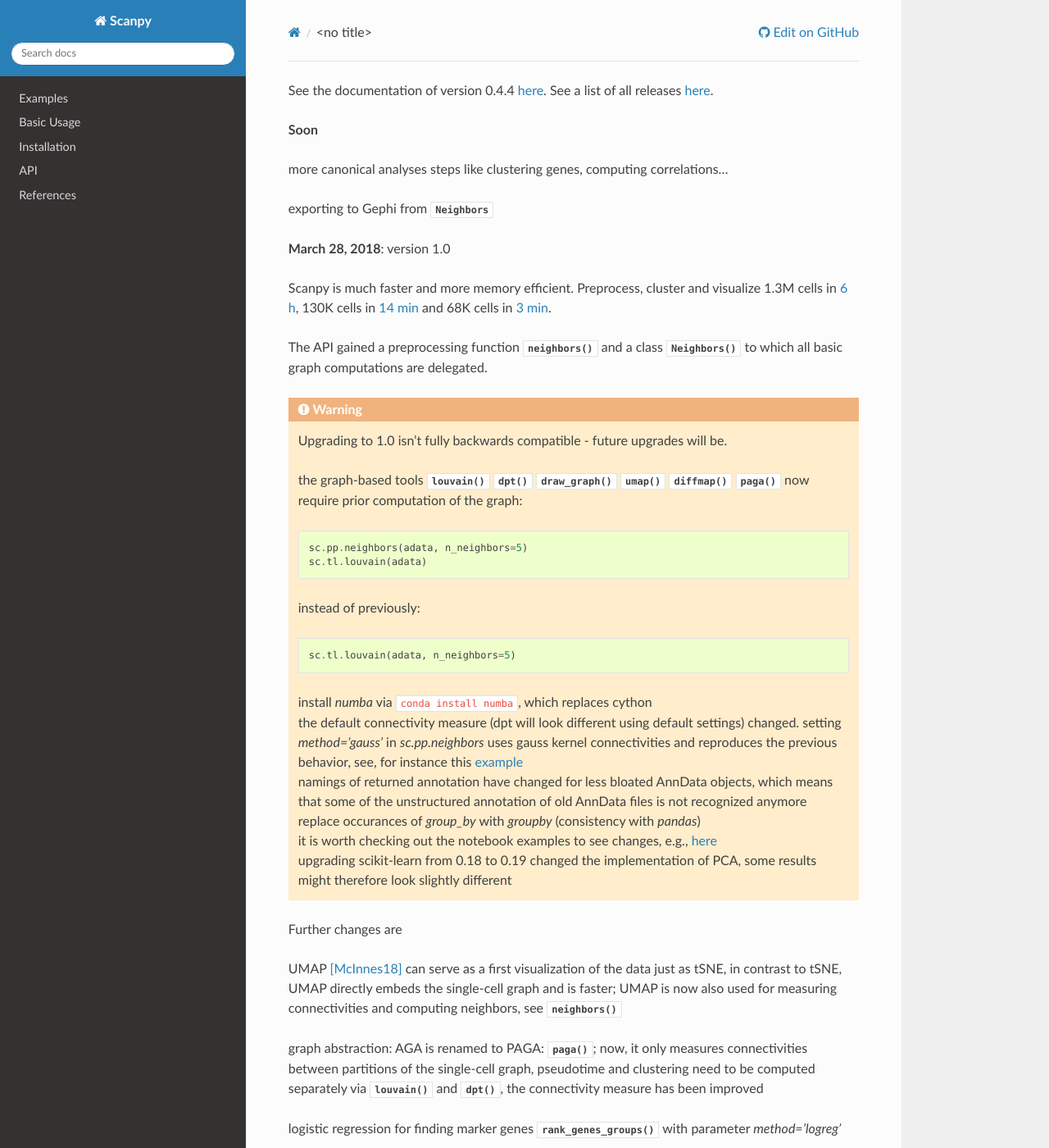
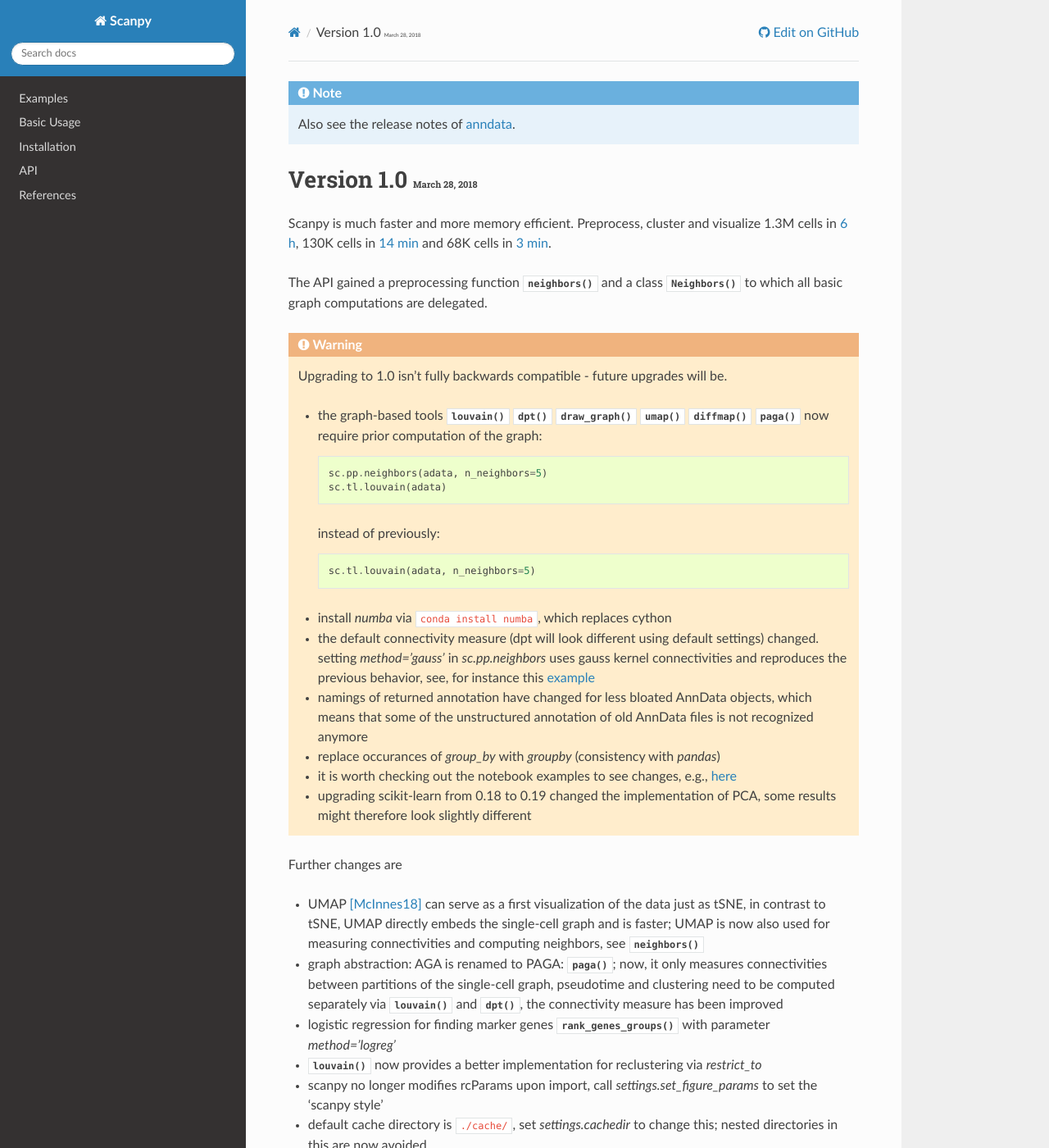
Before and after one commit to scverse/scanpy, a Sphinx documentation site: the page built from docs/release_notes.rst, in a window 1280 px wide and 1400 px high. Shown: the whole window at 82% size. Built offline with Sphinx 7.4.7 and the Read the Docs theme 2.0.0, drawn with Linux system fonts in a browser that asks for light colours; the version number could not be read and is left out; some of the changed text lies outside the part shown.

Commit message:
updated style of release notes

```diff
--- /dev/null
+++ b/docs/_static/css/custom.css
@@ -0,0 +1,3 @@
+.small {
+    font-size:40%;
+}
--- a/docs/conf.py
+++ b/docs/conf.py
@@ -89,6 +89,10 @@
     conf_py_path='/docs/',    # Path in the checkout to the docs root
 )
 html_static_path = ['_static']
+
+
+def setup(app):
+    app.add_stylesheet('css/custom.css')
 
 
 # -- Options for other output formats ------------------------------------------
--- a/docs/index.rst
+++ b/docs/index.rst
@@ -1,5 +1,5 @@
 .. include:: ../README.rst
-   :end-line: 24
+   :end-line: 26
 
 Report issues and see the code on `GitHub <https://github.com/theislab/scanpy>`_.
 If Scanpy is useful for your research, consider citing `Genome Biology (2018) <https://doi.org/10.1186/s13059-017-1382-0>`_.
--- a/docs/release_notes.rst
+++ b/docs/release_notes.rst
@@ -1,14 +1,12 @@
-See the documentation of version 0.4.4 `here <http://scanpy.readthedocs.io/en/0.4.4/>`_. See a list of all releases `here <https://github.com/theislab/scanpy/releases>`_.
+.. note::
+
+    Also see the release notes of `anndata <http://anndata.readthedocs.org>`_.
+
+.. role:: small
 
 
-**Soon**
-
-- more canonical analyses steps like clustering genes, computing correlations...
-
-- exporting to Gephi from :class:`~scanpy.api.Neighbors`
-
-
-**March 28, 2018**: version 1.0
+Version 1.0 :small:`March 28, 2018`
+-----------------------------------
 
 Scanpy is much faster and more memory efficient. Preprocess, cluster and visualize
 1.3M cells in `6 h
@@ -99,8 +97,8 @@
 - 'X_diffmap' now contains the zero component, plotting remains unchanged
 
 
-
-**February 26, 2018**: version 0.4.4
+Version 0.4.4 :small:`February 26, 2018`
+----------------------------------------
 
 1. embed cells using :func:`~scanpy.api.tl.umap` [McInnes18]_: `examples <https://github.com/theislab/scanpy/pull/92>`_
 2. score sets of genes, e.g. for cell cycle, using :func:`~scanpy.api.tl.score_genes` [Satija15]_: `notebook <https://nbviewer.jupyter.org/github/theislab/scanpy_usage/blob/master/180209_cell_cycle/cell_cycle.ipynb>`_
```
Also changed, not shown: README.rst (+4 -4 lines).
